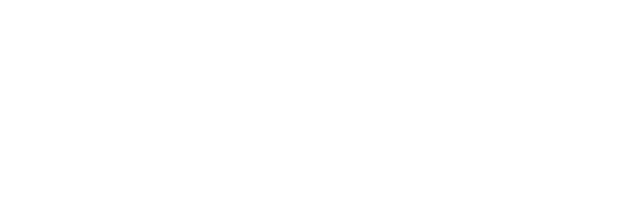
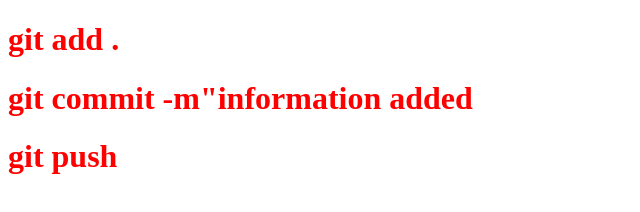
Before and after one commit to mail2raiyanzaman/my-second-repo, a plain HTML site: page index.html in a window 1280 px wide. Shown: the whole page, without its empty margins (0-640 px from the left). Drawn offline with Linux system fonts and the light colour scheme.

Commit message:
style added

```diff
--- a/index.html
+++ b/index.html
@@ -4,8 +4,11 @@
     <meta charset="UTF-8">
     <meta name="viewport" content="width=device-width, initial-scale=1.0">
     <title>My Second Repo</title>
+    <link rel="stylesheet" href="style.css">
 </head>
 <body>
-
+    <h1>git add .</h1>
+    <h1>git commit -m"information added</h1>
+    <h1>git push</h1>
 </body>
 </html>
--- /dev/null
+++ b/style.css
@@ -0,0 +1,3 @@
+h1{
+    color: red;
+}
```
